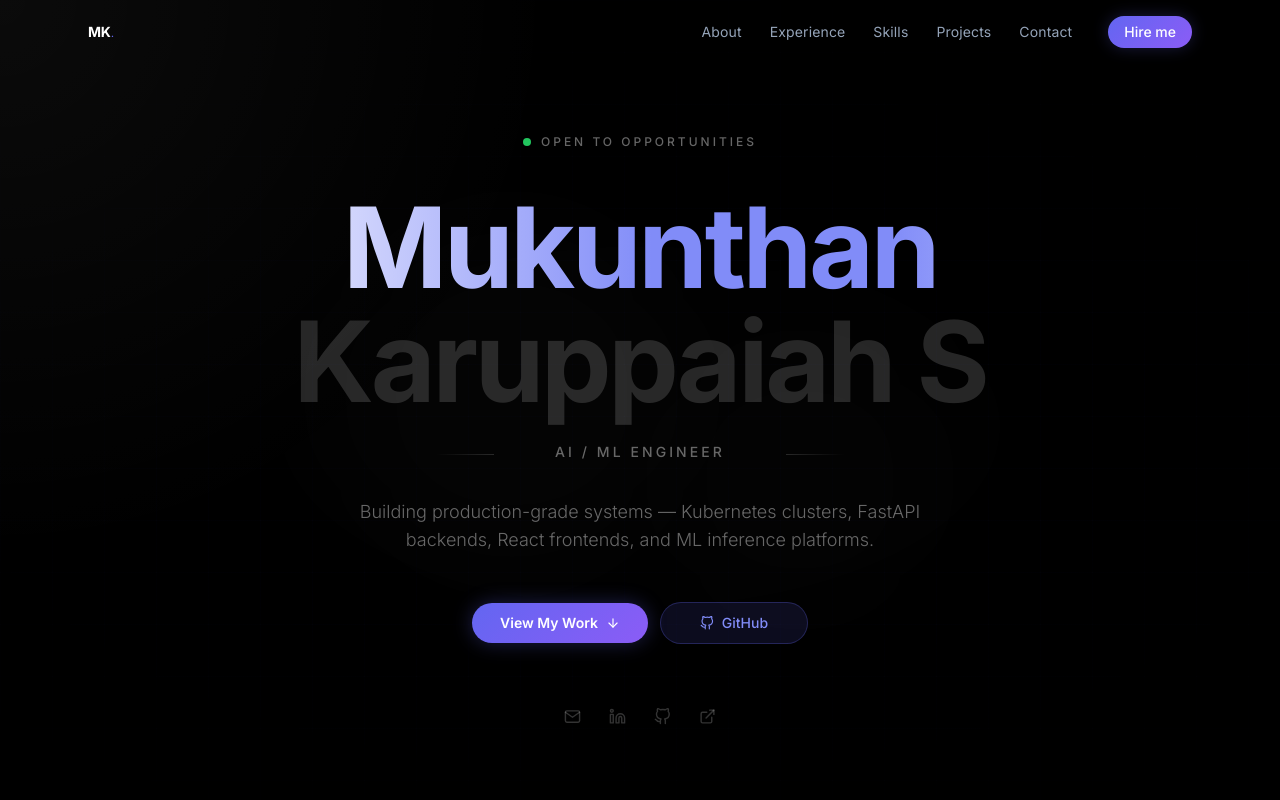
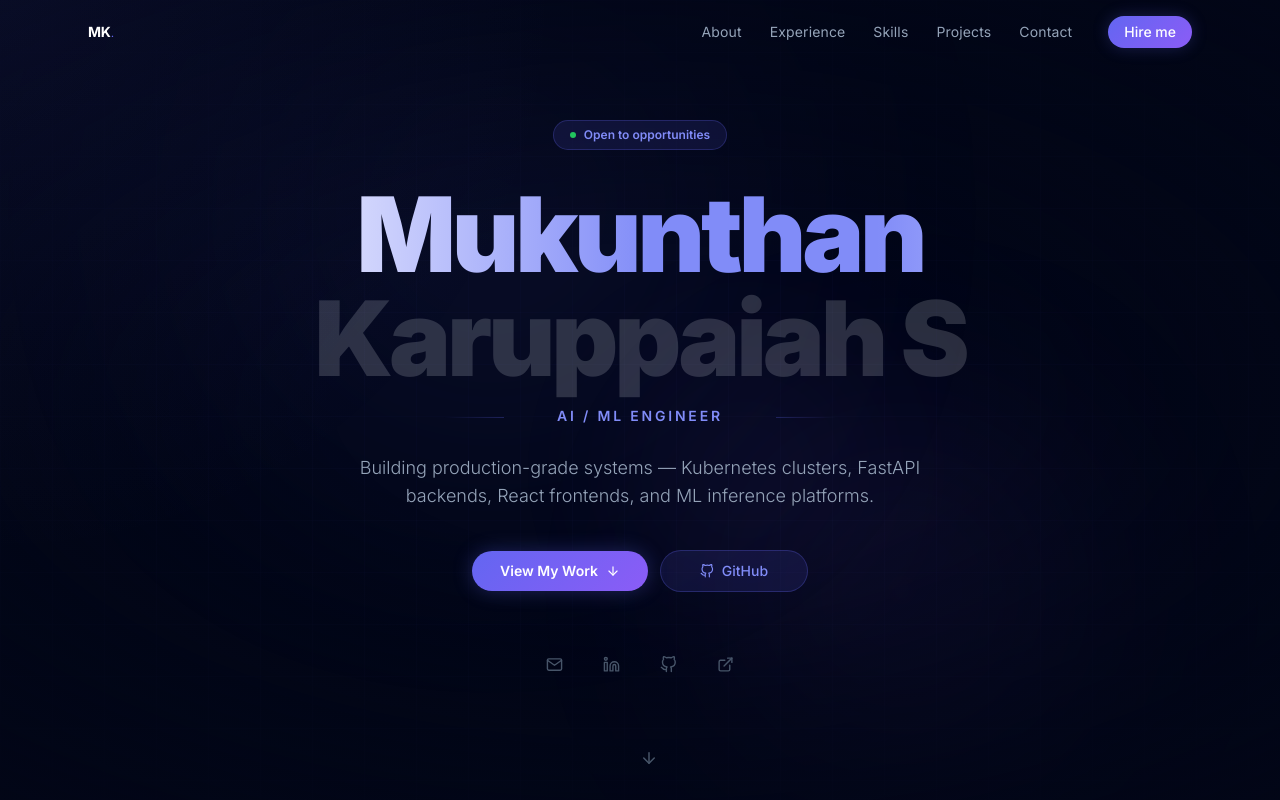
Before and after one commit to Mukunth1004/mukunthan-portfolio, a Next.js app: page / in a window 1280 px wide. Shown: the top 800 px of the page. Built offline with nearby package versions, Linux system fonts and the light colour scheme.

Commit message:
feat: premium hero with indigo orbs + Aceternity spotlight

```diff
--- a/app/sections/Hero.jsx
+++ b/app/sections/Hero.jsx
@@ -6,11 +6,11 @@ import { FiArrowDown, FiGithub, FiLinkedin, FiMail, FiExternalLink } from 'react
 
 const container = {
   hidden: { opacity: 0 },
-  show: { opacity: 1, transition: { staggerChildren: 0.1, delayChildren: 0.2 } },
+  show: { opacity: 1, transition: { staggerChildren: 0.1, delayChildren: 0.15 } },
 }
 const item = {
-  hidden: { opacity: 0, y: 30 },
-  show: { opacity: 1, y: 0, transition: { duration: 0.8, ease: [0.25, 0.46, 0.45, 0.94] } },
+  hidden: { opacity: 0, y: 28 },
+  show: { opacity: 1, y: 0, transition: { duration: 0.7, ease: [0.25, 0.46, 0.45, 0.94] } },
 }
 
 const roles = ['Full Stack Engineer', 'DevOps & Cloud', 'AI / ML Engineer', 'Backend Architect']
@@ -21,23 +21,24 @@ export default function Hero() {
   const mouseY = useMotionValue(0)
   const [roleIdx, setRoleIdx] = useState(0)
 
-  const springX = useSpring(mouseX, { stiffness: 80, damping: 30 })
-  const springY = useSpring(mouseY, { stiffness: 80, damping: 30 })
-  const spotlightBg = useTransform(
-    [springX, springY],
-    ([x, y]) => `radial-gradient(700px circle at ${x}px ${y}px, rgba(255,255,255,0.045), transparent 80%)`
+  const sx = useSpring(mouseX, { stiffness: 60, damping: 30 })
+  const sy = useSpring(mouseY, { stiffness: 60, damping: 30 })
+  const spotlight = useTransform(
+    [sx, sy],
+    ([x, y]) =>
+      `radial-gradient(700px circle at ${x}px ${y}px, rgba(99,102,241,0.07), transparent 80%)`
   )
 
   useEffect(() => {
     const el = heroRef.current
     if (!el) return
-    const handler = (e) => {
-      const rect = el.getBoundingClientRect()
-      mouseX.set(e.clientX - rect.left)
-      mouseY.set(e.clientY - rect.top)
+    const h = (e) => {
+      const r = el.getBoundingClientRect()
+      mouseX.set(e.clientX - r.left)
+      mouseY.set(e.clientY - r.top)
     }
-    el.addEventListener('mousemove', handler)
-    return () => el.removeEventListener('mousemove', handler)
+    el.addEventListener('mousemove', h)
+    return () => el.removeEventListener('mousemove', h)
   }, [mouseX, mouseY])
 
   useEffect(() => {
@@ -50,76 +51,96 @@ export default function Hero() {
       id="home"
       ref={heroRef}
       className="min-h-screen flex items-center justify-center relative overflow-hidden"
+      style={{ background: 'var(--bg)' }}
     >
-      {/* Aceternity-style spotlight */}
-      <motion.div className="pointer-events-none absolute inset-0 z-10" style={{ background: spotlightBg }} />
+      {/* Aceternity spotlight */}
+      <motion.div className="pointer-events-none absolute inset-0 z-10" style={{ background: spotlight }} />
 
-      {/* Magic UI animated grid */}
-      <div className="absolute inset-0 animated-grid opacity-[0.18]" />
+      {/* Gradient orbs */}
+      <div
+        className="absolute top-[-10%] left-[15%] w-[600px] h-[600px] rounded-full blur-[140px] opacity-20 animate-float"
+        style={{ background: 'radial-gradient(circle, #6366f1, transparent 70%)' }}
+      />
+      <div
+        className="absolute bottom-[-5%] right-[10%] w-[500px] h-[500px] rounded-full blur-[120px] opacity-15 animate-float"
+        style={{ background: 'radial-gradient(circle, #8b5cf6, transparent 70%)', animationDelay: '2s' }}
+      />
+      <div
+        className="absolute top-[40%] right-[30%] w-[300px] h-[300px] rounded-full blur-[90px] opacity-10"
+        style={{ background: 'radial-gradient(circle, #a78bfa, transparent 70%)' }}
+      />
 
-      {/* Ambient glow blobs */}
-      <div className="absolute top-1/4 left-1/4 w-96 h-96 bg-white/[0.015] rounded-full blur-3xl animate-float" style={{ animationDelay: '0s' }} />
-      <div className="absolute bottom-1/4 right-1/4 w-80 h-80 bg-white/[0.01] rounded-full blur-3xl animate-float" style={{ animationDelay: '2s' }} />
+      {/* Magic UI grid */}
+      <div className="absolute inset-0 animated-grid opacity-[0.22] z-0" />
 
-      {/* Radial vignette */}
-      <div className="absolute inset-0 bg-[radial-gradient(ellipse_80%_60%_at_50%_50%,transparent_35%,#000_100%)]" />
+      {/* Vignette */}
+      <div className="absolute inset-0 bg-[radial-gradient(ellipse_80%_65%_at_50%_50%,transparent_30%,var(--bg)_100%)] z-0" />
 
       <motion.div
         variants={container}
         initial="hidden"
         animate="show"
-        className="relative z-20 text-center max-w-5xl mx-auto px-6 py-32"
+        className="relative z-20 text-center max-w-5xl mx-auto px-6 py-28"
       >
         {/* Live badge */}
-        <motion.div variants={item} className="inline-flex items-center gap-2.5 mb-10">
-          <span className="relative flex h-2 w-2">
-            <span className="animate-ping absolute inline-flex h-full w-full rounded-full bg-green-400 opacity-75" />
-            <span className="relative inline-flex rounded-full h-2 w-2 bg-green-500" />
-          </span>
-          <span className="text-xs text-white/40 tracking-[0.25em] uppercase font-medium">
+        <motion.div variants={item} className="inline-flex items-center gap-2.5 mb-8">
+          <div
+            className="flex items-center gap-2 px-4 py-1.5 rounded-full text-xs font-semibold"
+            style={{
+              background: 'rgba(99,102,241,0.12)',
+              border: '1px solid rgba(99,102,241,0.25)',
+              color: '#818cf8',
+            }}
+          >
+            <span className="relative flex h-1.5 w-1.5">
+              <span className="animate-ping absolute inline-flex h-full w-full rounded-full bg-green-400 opacity-75" />
+              <span className="relative inline-flex rounded-full h-1.5 w-1.5 bg-green-500" />
+            </span>
             Open to opportunities
-          </span>
+          </div>
         </motion.div>
 
-        {/* Name – shimmer on first word */}
+        {/* Name */}
         <motion.h1
           variants={item}
-          className="text-[clamp(3rem,10vw,7rem)] font-bold tracking-[-0.03em] leading-[1.02] mb-6"
+          className="text-[clamp(3rem,9.5vw,6.5rem)] font-black tracking-[-0.04em] leading-[1.0] mb-4"
         >
           <span className="shimmer-text">Mukunthan</span>
           <br />
-          <span className="text-white/15">Karuppaiah S</span>
+          <span style={{ color: 'rgba(226,232,240,0.18)' }}>Karuppaiah S</span>
         </motion.h1>
 
-        {/* Cycling role badge */}
-        <motion.div variants={item} className="flex items-center justify-center gap-4 mb-8">
-          <div className="h-px flex-1 max-w-[60px] bg-gradient-to-r from-transparent to-white/15" />
-          <div className="relative h-6 overflow-hidden min-w-[260px]">
+        {/* Cycling role */}
+        <motion.div variants={item} className="flex items-center justify-center gap-4 mb-6">
+          <div className="h-px flex-1 max-w-[60px]" style={{ background: 'linear-gradient(to right, transparent, var(--border-hover))' }} />
+          <div className="relative h-6 overflow-hidden min-w-[240px]">
             <motion.p
               key={roleIdx}
               initial={{ y: 20, opacity: 0 }}
               animate={{ y: 0, opacity: 1 }}
               exit={{ y: -20, opacity: 0 }}
-              transition={{ duration: 0.4, ease: 'easeOut' }}
-              className="text-xs md:text-sm font-medium tracking-[0.22em] uppercase text-white/40 text-center absolute inset-x-0"
+              transition={{ duration: 0.35, ease: 'easeOut' }}
+              className="absolute inset-x-0 text-center text-xs md:text-sm font-semibold tracking-[0.2em] uppercase"
+              style={{ color: 'var(--accent-light)' }}
             >
               {roles[roleIdx]}
             </motion.p>
           </div>
-          <div className="h-px flex-1 max-w-[60px] bg-gradient-to-l from-transparent to-white/15" />
+          <div className="h-px flex-1 max-w-[60px]" style={{ background: 'linear-gradient(to left, transparent, var(--border-hover))' }} />
         </motion.div>
 
         {/* Description */}
         <motion.p
           variants={item}
-          className="text-base md:text-lg text-white/40 max-w-xl mx-auto mb-12 leading-relaxed font-light"
+          className="text-base md:text-lg max-w-xl mx-auto mb-10 leading-relaxed font-light"
+          style={{ color: 'var(--text-muted)' }}
         >
           Building production-grade systems — Kubernetes clusters, FastAPI backends,
           React frontends, and ML inference platforms.
         </motion.p>
 
         {/* CTAs */}
-        <motion.div variants={item} className="flex flex-col sm:flex-row items-center justify-center gap-3 mb-16">
+        <motion.div variants={item} className="flex flex-col sm:flex-row items-center justify-center gap-3 mb-14">
           <Link to="projects" smooth duration={700} offset={-70}>
             <button className="btn-primary group min-w-[148px]">
               View My Work
@@ -134,13 +155,13 @@ export default function Hero() {
           </a>
         </motion.div>
 
-        {/* Social row */}
-        <motion.div variants={item} className="flex items-center justify-center gap-7">
+        {/* Socials */}
+        <motion.div variants={item} className="flex items-center justify-center gap-6">
           {[
-            { icon: FiMail, href: 'mailto:mukunth.s1004@gmail.com', label: 'Email' },
-            { icon: FiLinkedin, href: 'https://www.linkedin.com/in/s-mukunth1004', label: 'LinkedIn' },
-            { icon: FiGithub, href: 'https://github.com/Mukunth1004', label: 'GitHub' },
-            { icon: FiExternalLink, href: 'https://gitlab.com/mukunth.s1004', label: 'GitLab' },
+            { icon: FiMail,        href: 'mailto:mukunth.s1004@gmail.com',          label: 'Email' },
+            { icon: FiLinkedin,    href: 'https://www.linkedin.com/in/s-mukunth1004', label: 'LinkedIn' },
+            { icon: FiGithub,      href: 'https://github.com/Mukunth1004',           label: 'GitHub' },
+            { icon: FiExternalLink,href: 'https://gitlab.com/mukunth.s1004',         label: 'GitLab' },
           ].map(({ icon: Icon, href, label }) => (
             <a
               key={label}
@@ -148,7 +169,10 @@ export default function Hero() {
               target="_blank"
               rel="noopener noreferrer"
               aria-label={label}
-              className="text-white/20 hover:text-white/70 hover:scale-110 transition-all duration-300"
+              className="p-2 rounded-lg transition-all duration-300"
+              style={{ color: 'var(--text-subtle)' }}
+              onMouseEnter={e => { e.currentTarget.style.color = 'var(--accent-light)'; e.currentTarget.style.background = 'var(--accent-soft)'; }}
+              onMouseLeave={e => { e.currentTarget.style.color = 'var(--text-subtle)'; e.currentTarget.style.background = 'transparent'; }}
             >
               <Icon size={17} />
             </a>
@@ -161,8 +185,9 @@ export default function Hero() {
         animate={{ y: [0, 7, 0] }}
         transition={{ repeat: Infinity, duration: 2.8, ease: 'easeInOut' }}
         className="absolute bottom-10 left-1/2 -translate-x-1/2 z-20"
+        style={{ color: 'var(--text-subtle)' }}
       >
-        <FiArrowDown className="text-white/15" size={18} />
+        <FiArrowDown size={18} />
       </motion.div>
     </section>
   )
```
